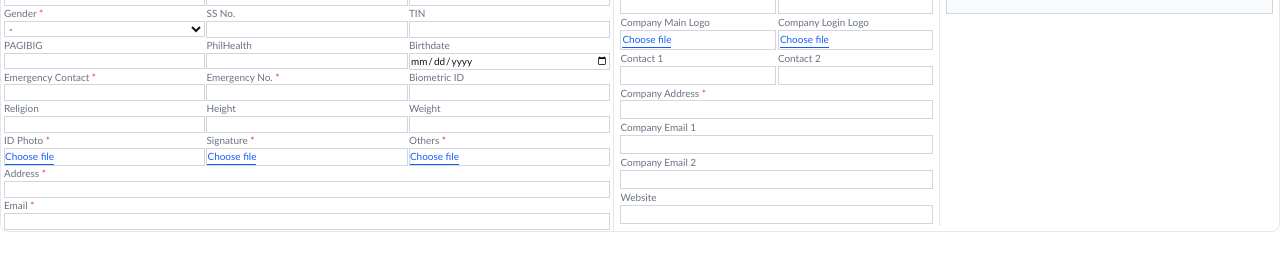
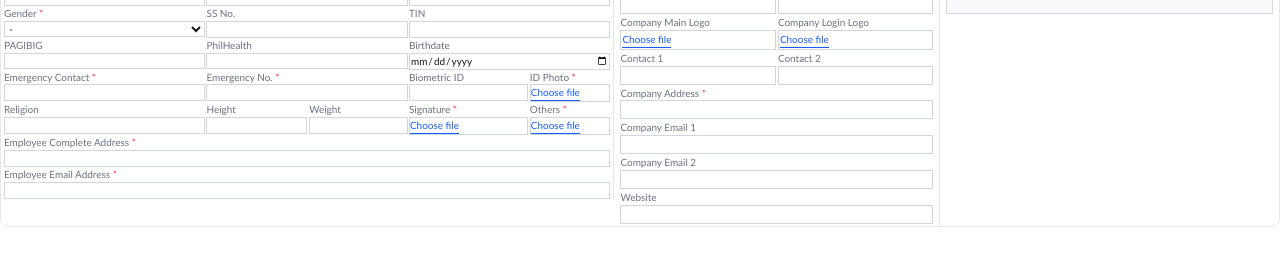
Before and after one commit to leomaredcampos/centralapp-, a Next.js app in the folder frontend/: page /appuserinfo/rightbody/appuserinfoUSERDATA in a window 1280 px wide. Shown: the part 180-450 px from the top of the page. Built offline with nearby package versions, Linux system fonts and the light colour scheme; no server answers.

Commit message:
fix: restore Choose file buttons, fix Address/Email labels

```diff
--- a/frontend/src/app/appuserinfo/rightbody/appuserinfoUSERDATA/components/EmployeeInfoPanel.tsx
+++ b/frontend/src/app/appuserinfo/rightbody/appuserinfoUSERDATA/components/EmployeeInfoPanel.tsx
@@ -1,8 +1,9 @@
 "use client";
 
 const lbl = "text-gray-500 leading-none text-[clamp(7px,0.68vw,12px)]";
-const inp = "w-full border border-gray-300 outline-none text-[clamp(7px,0.68vw,12px)] p-[0px]";
+const inp = "w-full p-[0px] border border-gray-300 outline-none text-[clamp(7px,0.68vw,12px)]";
 const req = <span className="text-red-500">*</span>;
+const row2 = "grid grid-cols-2 gap-[1px] mb-[0px]";
 const row3 = "grid grid-cols-3 gap-[1px] mb-[0px]";
 
 interface Props {
@@ -51,38 +52,46 @@ export default function EmployeeInfoPanel({ form, onChange }: Props) {
         <div className={row3}>
           <div><label className={lbl}>Emergency Contact {req}</label><input name="usercontactinemergency" value={form.usercontactinemergency} onChange={onChange} className={inp} /></div>
           <div><label className={lbl}>Emergency No. {req}</label><input name="userpersoncontactno" value={form.userpersoncontactno} onChange={onChange} className={inp} /></div>
+          <div className="grid" style={{ gridTemplateColumns: "59% 40%", gap: "1%" }}>
             <div><label className={lbl}>Biometric ID</label><input name="userbio" value={form.userbio} onChange={onChange} className={inp} /></div>
+            <div>
+              <label className={lbl}>ID Photo {req}</label>
+              <label className="flex items-center gap-[2px] border border-gray-300 p-[0px] cursor-pointer w-full">
+                <span className="text-blue-600 border-b border-blue-600 whitespace-nowrap text-[clamp(6px,0.58vw,10px)]">Choose file</span>
+                <input type="file" name="idphoto" className="hidden" />
+              </label>
+            </div>
+          </div>
         </div>
         <div className={row3}>
           <div><label className={lbl}>Religion</label><input name="userreligion" value={form.userreligion} onChange={onChange} className={inp} /></div>
+          <div className="grid" style={{ gridTemplateColumns: "50% 49%", gap: "1%" }}>
             <div><label className={lbl}>Height</label><input name="userheight" value={form.userheight} onChange={onChange} className={inp} /></div>
             <div><label className={lbl}>Weight</label><input name="userweight" value={form.userweight} onChange={onChange} className={inp} /></div>
           </div>
-        <div className="grid grid-cols-3 gap-[1px] mb-[0px]">
-          <div>
-            <label className={lbl}>ID Photo {req}</label>
-            <label className="flex items-center border border-gray-300 p-[0px] cursor-pointer w-full overflow-hidden">
-              <span className="text-blue-600 border-b border-blue-600 text-[clamp(6px,0.58vw,10px)]">Choose file</span>
-              <input type="file" name="idphoto" className="hidden" />
-            </label>
-          </div>
+          <div className="grid" style={{ gridTemplateColumns: "59% 40%", gap: "1%" }}>
             <div>
               <label className={lbl}>Signature {req}</label>
-            <label className="flex items-center border border-gray-300 p-[0px] cursor-pointer w-full overflow-hidden">
-              <span className="text-blue-600 border-b border-blue-600 text-[clamp(6px,0.58vw,10px)]">Choose file</span>
+              <label className="flex items-center gap-[2px] border border-gray-300 p-[0px] cursor-pointer w-full">
+                <span className="text-blue-600 border-b border-blue-600 whitespace-nowrap text-[clamp(6px,0.58vw,10px)]">Choose file</span>
                 <input type="file" name="usersign" className="hidden" />
               </label>
             </div>
             <div>
               <label className={lbl}>Others {req}</label>
-            <label className="flex items-center border border-gray-300 p-[0px] cursor-pointer w-full overflow-hidden">
-              <span className="text-blue-600 border-b border-blue-600 text-[clamp(6px,0.58vw,10px)]">Choose file</span>
+              <label className="flex items-center gap-[2px] border border-gray-300 p-[0px] cursor-pointer w-full">
+                <span className="text-blue-600 border-b border-blue-600 whitespace-nowrap text-[clamp(6px,0.58vw,10px)]">Choose file</span>
                 <input type="file" name="requirementsx" multiple className="hidden" />
               </label>
             </div>
           </div>
-        <div className="mb-[0px]"><label className={lbl}>Address {req}</label><input name="useraddress" value={form.useraddress} onChange={onChange} className={inp} /></div>
-        <div className="mb-[0px]"><label className={lbl}>Email {req}</label><input name="emailx" value={form.emailx} onChange={onChange} className={inp} /></div>
+        </div>
+        <div className={row3}>
+          <div className="col-span-3"><label className={lbl}>Employee Complete Address {req}</label><input name="useraddress" value={form.useraddress} onChange={onChange} className={inp} /></div>
+        </div>
+        <div className={row3}>
+          <div className="col-span-3"><label className={lbl}>Employee Email Address {req}</label><input name="emailx" value={form.emailx} onChange={onChange} className={inp} /></div>
+        </div>
       </div>
     </div>
   );
```
Lines whose indentation alone changed are shown as unchanged.
